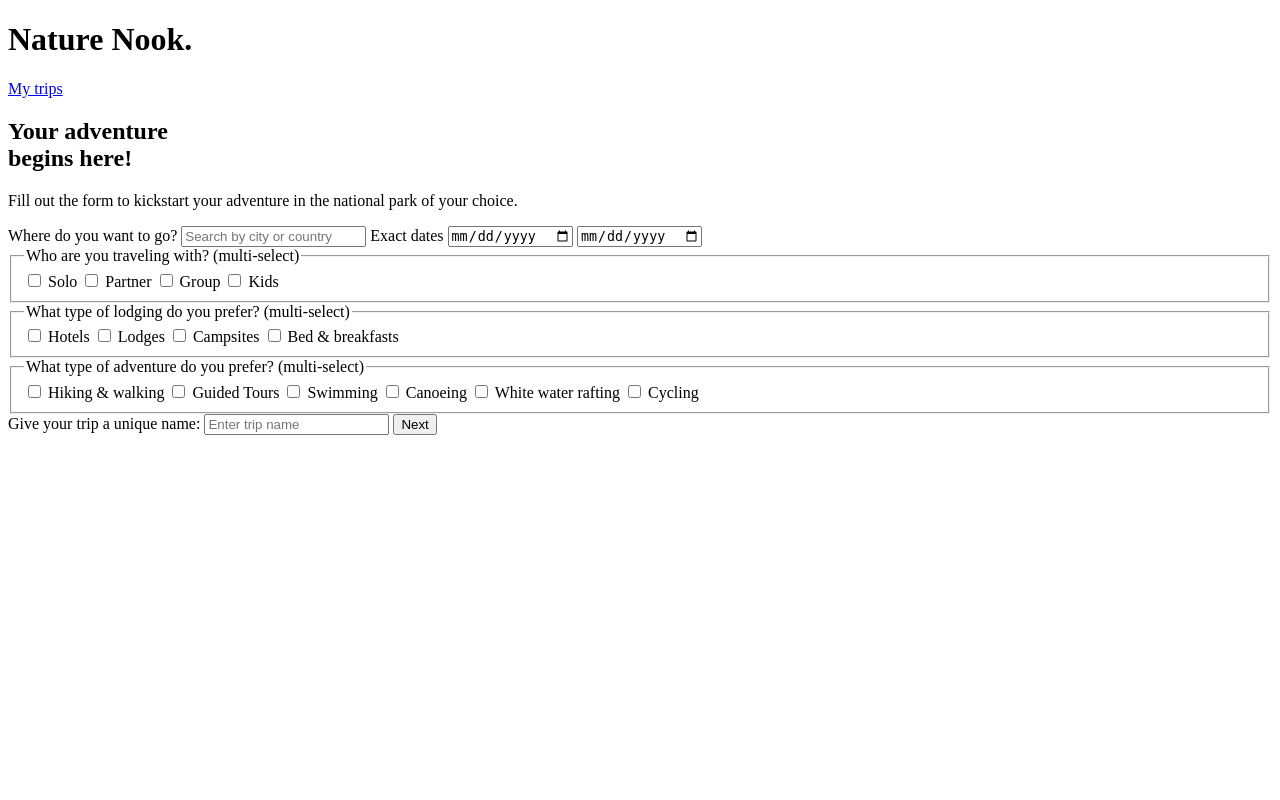
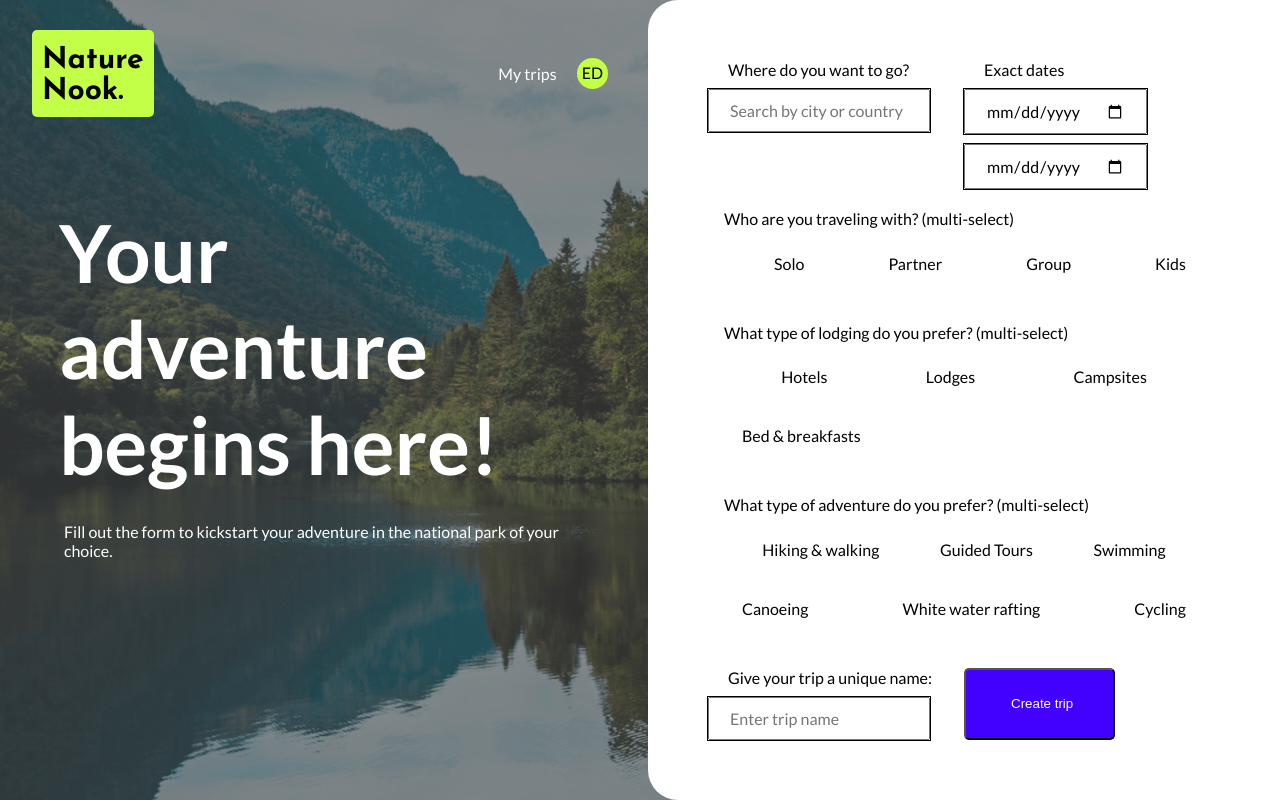
Before and after one commit to masorol/national-park-tour-planner, a Flask app: page /plan_trip in a window 1280 px wide. Run offline with Flask 3, Linux system fonts and the light colour scheme.

Commit message:
Homepage styling finished. Plan trip form stylin began

```diff
--- a/static/main.css
+++ b/static/main.css
@@ -0,0 +1,281 @@
+/* These are CSS variables. They allow you to change the theme of the chatbot by replacing the values. Read more about them here: https://developer.mozilla.org/en-US/docs/Web/CSS/Using_CSS_custom_properties */
+:root {
+  /* logo and account background hover underline */
+  --accent-background: #C4FF47;
+  /* --header-background: #3352A1; */
+  --dk-bkgd-text-color: #FFFFFF;
+  --default-background: #FFFFFF;
+  --light-bkgd-text-color: #000000;
+  --accent-text-color: #8D8D8D;
+  --button-background-color-primary: #4200FF;
+  --button-text-color-primary: #FFFFFF;
+  --button-background-color-secondary: #F0F0F0;
+  --button-text-color-secondary: #000000;
+  --button-background-color-tertiary: #E1D6FF;
+  --button-text-color-tertiary: #4200FF;
+  --button-background-color-quaternary: #000000;
+  --button-text-color-quaternary: #FFFFFF;
+  --button-background-color-quinary: #ADACAC;
+  --button-text-color-quinary: #FFFFFF;
+  --button-background-color-senary: #FFE9E9;
+  --button-text-color-senary: #FF0000;
+  --scroll-bar: #4200FF;
+  --toggle-background: #D9D9D9;
+  --toggle-background-active: #000000;
+  --waiting-animation: #E2D7FF;
+  /* --user-block: #FFEBFF;
+  --assistant-block: #FFFFFF; */
+  --borders: 1px solid #000000;
+  --border-input: 3px solid #2B6DEE;
+  --border-radius: 5px;
+  --background-border-radius: 20px 20px 0 0;
+  /* --placeholder-text-accents: #9E9C9C; */
+  --default-text-font-family: "Lato", sans-serif;
+  --logo-text-font-family: "Josefin Sans", sans-serif;
+  --trip-text-font-family: "Inter", sans-serif;
+}
+
+html,
+body {
+  height: 100%;
+  margin: 0;
+}
+
+body {
+  background: linear-gradient(0deg, rgba(60, 60, 60, 0.55), rgba(60, 60, 60, 0.55)), url('alice-triquet-HeEJU3nrg_0-unsplash.png'), #000000;
+  background-size: cover;
+  background-position: center;
+}
+
+body,
+input {
+  font-size: 1rem;
+  /* line-height: 24px; */
+  color: var(--default-text-color);
+  font-family: var(--default-text-font-family);
+  /* background-color: var(--default-background); */
+}
+
+body .dark-bkgd,
+body .dark-bkgd a {
+  color: var(--dk-bkgd-text-color);
+}
+
+h1 {
+  font-size: 1.875rem;
+  font-family: var(--logo-text-font-family);
+  color: var(--light-bkgd-text-color);
+  background-color: var(--accent-background);
+  padding: 15px 10px 10px 10px;
+  border-radius: var(--border-radius);
+}
+
+h2 {
+  font-size: 1.5rem;
+  line-height: 1.2;
+  margin-left: -2px;
+}
+
+a {
+  text-decoration: none;
+}
+
+.btn {
+  padding: 10px 40px 10px 45px;
+  background-color: var(--button-background-color-primary);
+  border-radius: var(--border-radius);
+}
+
+header {
+  display: flex;
+  justify-content: center;
+  margin-top: 10px;
+}
+
+header .header-content-wrapper {
+  display: flex;
+  justify-content: space-between;
+  align-items: center;
+  width: 90%;
+}
+
+.nav-wrapper {
+  display: flex;
+  align-items: center;
+  gap: 10px;
+}
+
+.account {
+  padding: 5px 5px 7px 5px;
+  background-color: var(--accent-background);
+  border-radius: 50%;
+  color: var(--light-bkgd-text-color);
+}
+
+main {
+  display: flex;
+  justify-content: center;
+  flex-flow: row wrap;
+}
+
+.homepage-content-wrapper,
+.main-content-wrapper {
+  width: 80%;
+}
+
+.tag-line {
+  margin-bottom: 30px;
+}
+
+aside {
+  display: flex;
+  justify-content: center;
+}
+
+.form-content-wrapper {
+  background-color: var(--default-background);
+  color: var(--light-bkgd-text-color);
+  border-radius: 20px;
+  width: 80%;
+  padding: 20px;
+  margin-bottom: 30px;
+}
+
+.plan-trip-form {
+  display: flex;
+  flex-flow: row wrap;
+  /* ! maybe??? */
+  /* align-content: space-between; */
+  /* height: 100%; */
+}
+
+fieldset {
+  width: 100%;
+  border: none;
+  display: flex;
+  justify-content: center;
+  flex-flow: row wrap;
+}
+
+label {
+  padding: 20px;
+  width: 100%;
+  text-align: center;
+}
+
+input {
+  margin-top: 10px;
+  padding: 10px 20px;
+  /* todo: remove border */
+  outline: 1px solid black;
+  width: 80%;
+}
+
+.plan-trip-form .btn {
+  color: var(--button-text-color-primary);
+}
+
+input[type=checkbox]{
+  opacity: 0;
+}
+
+@media only screen and (min-width: 768px) {
+  .nav-wrapper {
+    gap: 20px;
+  }
+
+  h2 {
+    font-size: 3rem;
+  }
+
+  label {
+    padding: 20px;
+    width: 45%;
+    text-align: center;
+  }
+
+  input {
+    margin-top: 10px;
+    padding: 10px 20px;
+    /* todo: remove border */
+    outline: 1px solid black;
+    width: 100%;
+  }
+}
+
+@media only screen and (min-width: 1200px) {
+  body {
+    display: flex;
+    justify-content: space-between;
+    width: 100%;
+  }
+
+  .homepage-content-wrapper {
+    width: 79%;
+  }
+
+  .dark-bkgd {
+    width: 50%;
+  }
+
+  aside {
+    width: 50%;
+    justify-content: flex-end;
+  }
+
+  h2 {
+    font-size: 5rem;
+    margin-bottom: 30px;
+    margin-left: -5px;
+  }
+
+  .homepage-h2 {
+    font-size: 5rem;
+    margin-bottom: 30px;
+    width: 50%;
+    margin-left: -5px;
+  }
+
+  .form-content-wrapper {
+    border-radius: 30px 0 0 30px;
+    margin-bottom: 0;
+    padding: 60px;
+  }
+
+  .plan-trip-form {
+    /* display: flex;
+    flex-flow: row wrap; */
+    /* ! maybe??? */
+    align-content: space-between;
+    height: 100%;
+  }
+
+  .location, .dates, .trip-name {
+    width: 50%;
+  }
+
+  fieldset {
+    width: 100%;
+    border: none;
+    display: flex;
+    justify-content: space-between;
+  }
+
+  label {
+    padding: 20px;
+    width: revert;
+  }
+
+  input {
+    margin-top: 10px;
+    padding: 10px 20px;
+    /* todo: remove border */
+    outline: 1px solid black;
+    width: revert;
+  }
+
+  .plan-trip-form .btn {
+    color: var(--button-text-color-primary);
+  }
+
+}
--- a/templates/create-trip.html
+++ b/templates/create-trip.html
@@ -8,7 +8,7 @@
 </head>
 
 <body>
-  <h1>Nature Nook.</h1>
+  <a href="/"><h1>Nature Nook.</h1></a>
   <!-- todo: check to make sure that My trips and all trips come from a drawer on the homepage and not a separate route -->
   <a href="/">My trips</a>
   <!-- <a href="/plan_trip">Create another trip</a> -->
--- a/templates/plan-trip.html
+++ b/templates/plan-trip.html
@@ -1,26 +1,52 @@
-<!DOCTYPE html>
+<!doctype html>
 <html lang="en">
 
 <head>
-  <meta charset="UTF-8">
-  <meta name="viewport" content="width=device-width, initial-scale=1.0">
-  <title>Where do you want to go?</title>
+  <title>Nature Nook</title>
+  <meta name="viewport" content="width=device-width, initial-scale=1, shrink-to-fit=no">
+  <link rel="stylesheet" href="{{ url_for('static', filename='main.css') }}" />
+  <script src="{{ url_for('static', filename='script.js') }}" defer></script>
+  <link rel="preconnect" href="https://fonts.googleapis.com">
+  <link rel="preconnect" href="https://fonts.gstatic.com" crossorigin>
+  <link
+    href="https://fonts.googleapis.com/css2?family=Inter:wght@100..900&family=Josefin+Sans:ital,wght@0,100..700;1,100..700&family=Lato:ital,wght@0,100;0,300;0,400;0,700;0,900;1,100;1,300;1,400;1,700;1,900&display=swap"
+    rel="stylesheet">
 </head>
 
 <body>
-  <h1>Nature Nook.</h1>
+  <div class="dark-bkgd">
+    <header>
+      <div class="header-content-wrapper">
+        <a href="/">
+          <h1>Nature<br>Nook.</h1>
+        </a>
+        <div class="nav-wrapper">
           <a href="/">My trips</a>
+          <p class="account">ED</p>
+        </div>
+      </div>
+    </header>
+    <main>
+      <div class="main-content-wrapper">
         <h2>Your adventure<br>begins here!</h2>
-  <!-- todo: check wording - the form isn't below, it's to the side -->
-  <p>Fill out the form to kickstart your adventure in the national park of your choice.</p>
-  <form action="/create_trip" method="POST">
+        <p class="tag-line">Fill out the form to kickstart your adventure in the national park of your choice.</p>
+      </div>
+    </main>
+  </div>
+  <aside>
+    <div class="form-content-wrapper">
+      <form action="/create_trip" method="POST" class="plan-trip-form">
         <!-- todo: turn into a toggle for a calendar -->
+        <div class="location">
           <label for="location-search">Where do you want to go?</label>
           <input type="text" id="location-search" name="location-search" placeholder="Search by city or country">
+        </div>
+        <div class="dates">
           <label for="start">Exact dates</label>
           <input type="date" id="start" name="trip-start" value="" min="" max="" />
           <label for="end"></label>
           <input type="date" id="end" name="trip-end" value="" min="" max="" />
+        </div>
         <fieldset>
           <legend>Who are you traveling with? <span>(multi-select)</span></legend>
           <input type="checkbox" id="solo" name="traveling-with" value="solo" />
@@ -46,6 +72,7 @@
         <fieldset>
           <!-- todo: check wording - different than the design -->
           <legend>What type of adventure do you prefer? <span>(multi-select)</span></legend>
+          <!-- ! would it work to nest the input in the label? Maybe start by hiding checkbox -->
           <input type="checkbox" id="hiking" name="adventure" value="hiking" />
           <label for="hiking">Hiking & walking</label>
           <input type="checkbox" id="tours" name="adventure" value="tours" />
@@ -59,11 +86,15 @@
           <input type="checkbox" id="cycling" name="adventure" value="cycling" />
           <label for="cycling">Cycling</label>
         </fieldset>
+        <div class="trip-name">
           <label for="trip-name">Give your trip a unique name:</label>
           <input type="text" id="trip-name" name="trip-name" placeholder="Enter trip name">
+        </div>
         <!-- todo: check to see if text can be "Create trip" or something similar instead to be more accessible -->
-    <button type="submit">Next</button>
+        <button type="submit" class="btn">Create trip</button>
       </form>
+    </div>
+  </aside>
 </body>
 
 </html>
```
Also changed, not shown: templates/index.html (+24 -7 lines), static/alice-triquet-HeEJU3nrg_0-unsplash.png (added), static/img/Group 19.png (added), static/img/Vector copy.png (added), static/img/Vector-2 copy.png (added), static/img/Vector-2.png (added), static/img/Vector-3 copy.png (added), static/img/Vector-3.png (added), static/img/Vector-4.png (added), static/img/Vector-5.png (added), static/img/Vector.png (added). Lines whose indentation alone changed are shown as unchanged.
